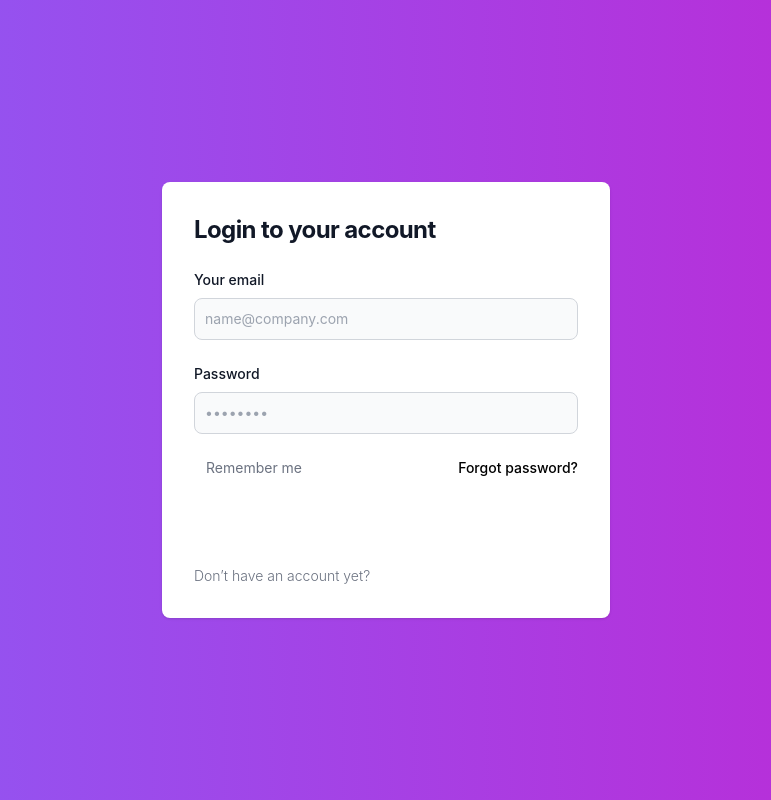
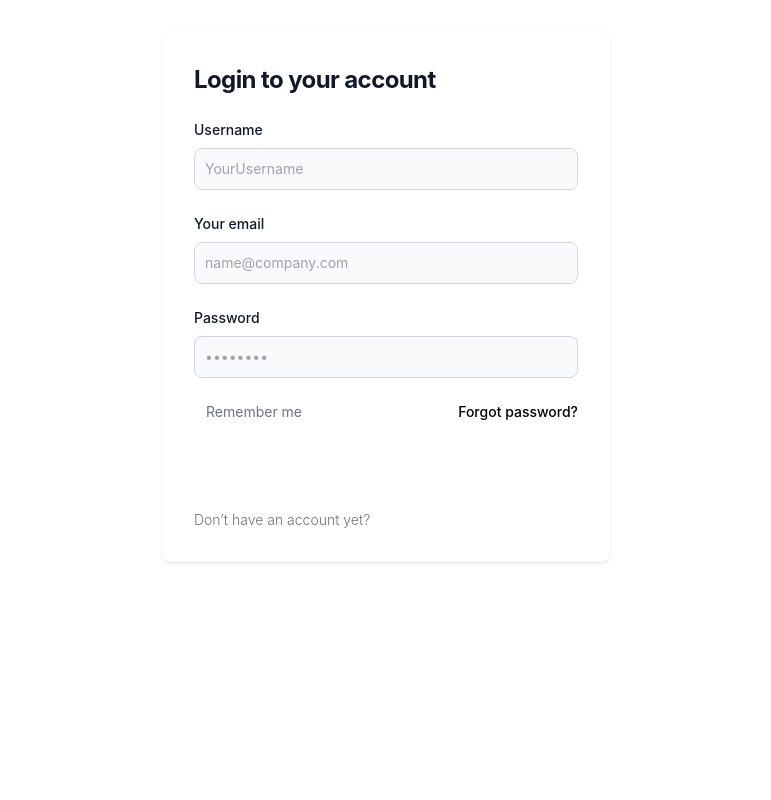
Before and after one commit to ycncy/Count-of-Money, a React (Create React App) app in the folder client/: page /login in a window 1280 px wide. Shown: the whole page, without its empty margins (254-1025 px from the left). Built offline with nearby package versions, Linux system fonts and the light colour scheme.

Commit message:
rfeature/register-login

```diff
--- a/client/package.json
+++ b/client/package.json
@@ -12,6 +12,7 @@
     "@types/react": "^18.2.37",
     "@types/react-chartjs-2": "^2.5.7",
     "@types/react-dom": "^18.2.15",
+    "axios": "^1.6.2",
     "chart.js": "^4.4.0",
     "react": "^18.2.0",
     "react-chartjs-2": "^5.2.0",
--- a/client/src/authentication/Login.tsx
+++ b/client/src/authentication/Login.tsx
@@ -1,50 +1,124 @@
-import React from "react";
-import {Link} from "react-router-dom";
+import React, { FormEvent } from 'react';
+import { Link } from 'react-router-dom';
+import axios from 'axios';
+import { useNavigate } from 'react-router-dom';
+
 export default function Login() {
+  const [errorMessage, setErrorMessage] = React.useState('');
+  let navigate = useNavigate();
+
+  const handleSubmit = async (event: FormEvent<HTMLFormElement>) => {
+    event.preventDefault();
+    const formData = new FormData(event.currentTarget);
+    const form = {
+      email: formData.get('email'),
+      password: formData.get('password'),
+    };
+    console.log(process.env.REACT_APP_API_URL);
+    const { data } = await axios.post(
+      process.env.REACT_APP_API_URL + 'auth/login',
+      form
+    );
+    if (data.status === parseInt('401')) {
+      setErrorMessage(data.response);
+    } else {
+      if (data.status === parseInt('404')) {
+        console.log('User not found');
+      } else {
+        localStorage.setItem('token', data.token);
+        navigate('/');
+      }
+    }
+  };
   return (
-        <section className="bg-gradient-to-r from-violet-500 to-fuchsia-900">
-            <div className="flex flex-col items-center justify-center px-6 py-8 mx-auto md:h-screen lg:py-0 h-14 bg-gradient-to-r from-violet-500 to-fuchsia-600">
-                <div
-                    className="w-full bg-white rounded-lg shadow dark:border md:mt-0 sm:max-w-md xl:p-0 dark:bg-gray-800 dark:border-gray-700"
-                >
-                    <div className="p-6 space-y-4 md:space-y-6 sm:p-8">
-                        <h1 className="text-xl font-bold leading-tight tracking-tight text-gray-900 md:text-2xl dark:text-white">
+    <section className=''>
+      <div className='flex flex-col items-center justify-center px-6 py-8 mx-auto '>
+        <div className='w-full bg-white rounded-lg shadow dark:border md:mt-0 sm:max-w-md xl:p-0 dark:bg-gray-800 dark:border-gray-700'>
+          <div className='p-6 space-y-4 md:space-y-6 sm:p-8'>
+            <h1 className='text-xl font-bold leading-tight tracking-tight text-gray-900 md:text-2xl dark:text-white'>
               Login to your account
             </h1>
-                        <form className="space-y-4 md:space-y-6" action="#">
+            <form className='space-y-4 md:space-y-6' onSubmit={handleSubmit}>
               <div>
-                                <label htmlFor="email"
-                                       className="block mb-2 text-sm font-medium text-gray-900 dark:text-white">Your
-                                    email</label>
-                                <input type="email" name="email" id="email"
-                                       className="bg-gray-50 border border-gray-300 text-gray-900 sm:text-sm rounded-lg focus:ring-primary-600 focus:border-primary-600 block w-full p-2.5 dark:bg-gray-700 dark:border-gray-600 dark:placeholder-gray-400 dark:text-white dark:focus:ring-blue-500 dark:focus:border-blue-500"
-                                       placeholder="name@company.com" required/>
+                <label
+                  htmlFor='username'
+                  className='block mb-2 text-sm font-medium text-gray-900 dark:text-white'
+                >
+                  Username
+                </label>
+                <input
+                  type='text'
+                  name='username'
+                  id='username'
+                  className='bg-gray-50 border border-gray-300 text-gray-900 sm:text-sm rounded-lg focus:ring-primary-600 focus:border-primary-600 block w-full p-2.5 dark:bg-gray-700 dark:border-gray-600 dark:placeholder-gray-400 dark:text-white dark:focus:ring-blue-500 dark:focus:border-blue-500'
+                  placeholder='YourUsername'
+                  required
+                />
               </div>
               <div>
-                                <label htmlFor="password"
-                                       className="block mb-2 text-sm font-medium text-gray-900 dark:text-white">Password</label>
-                                <input type="password" name="password" id="password" placeholder="••••••••"
-                                       className="bg-gray-50 border border-gray-300 text-gray-900 sm:text-sm rounded-lg focus:ring-primary-600 focus:border-primary-600 block w-full p-2.5 dark:bg-gray-700 dark:border-gray-600 dark:placeholder-gray-400 dark:text-white dark:focus:ring-blue-500 dark:focus:border-blue-500"
-                                       required/>
+                <label
+                  htmlFor='email'
+                  className='block mb-2 text-sm font-medium text-gray-900 dark:text-white'
+                >
+                  Your email
+                </label>
+                <input
+                  type='email'
+                  name='email'
+                  id='email'
+                  className='bg-gray-50 border border-gray-300 text-gray-900 sm:text-sm rounded-lg focus:ring-primary-600 focus:border-primary-600 block w-full p-2.5 dark:bg-gray-700 dark:border-gray-600 dark:placeholder-gray-400 dark:text-white dark:focus:ring-blue-500 dark:focus:border-blue-500'
+                  placeholder='name@company.com'
+                  required
+                />
               </div>
-                            <div className="flex items-center justify-between">
-                                <div className="flex items-start">
-                                    <div className="ml-3 text-sm">
-                                        <label htmlFor="remember" className="text-gray-500 dark:text-gray-300">Remember
-                                            me</label>
+              <div>
+                <label
+                  htmlFor='password'
+                  className='block mb-2 text-sm font-medium text-gray-900 dark:text-white'
+                >
+                  Password
+                </label>
+                <input
+                  type='password'
+                  name='password'
+                  id='password'
+                  placeholder='••••••••'
+                  className='bg-gray-50 border border-gray-300 text-gray-900 sm:text-sm rounded-lg focus:ring-primary-600 focus:border-primary-600 block w-full p-2.5 dark:bg-gray-700 dark:border-gray-600 dark:placeholder-gray-400 dark:text-white dark:focus:ring-blue-500 dark:focus:border-blue-500'
+                  required
+                />
+              </div>
+              <div className='flex items-center justify-between'>
+                <div className='flex items-start'>
+                  <div className='ml-3 text-sm'>
+                    <label
+                      htmlFor='remember'
+                      className='text-gray-500 dark:text-gray-300'
+                    >
+                      Remember me
+                    </label>
                   </div>
                 </div>
-                                <a href="#"
-                                   className="text-sm font-medium text-primary-600 hover:underline dark:text-primary-500">Forgot
-                                    password?</a>
+                <a
+                  href='#'
+                  className='text-sm font-medium text-primary-600 hover:underline dark:text-primary-500'
+                >
+                  Forgot password?
+                </a>
               </div>
-                            <button type="submit"
-                                    className="w-full text-white bg-primary-600 hover:bg-primary-700 focus:ring-4 focus:outline-none focus:ring-primary-300 font-medium rounded-lg text-sm px-5 py-2.5 text-center dark:bg-primary-600 dark:hover:bg-primary-700 dark:focus:ring-primary-800">Sign
-                                in
+              <button
+                type='submit'
+                className='w-full text-white bg-primary-600 hover:bg-primary-700 focus:ring-4 focus:outline-none focus:ring-primary-300 font-medium rounded-lg text-sm px-5 py-2.5 text-center dark:bg-primary-600 dark:hover:bg-primary-700 dark:focus:ring-primary-800'
+              >
+                Sign in
               </button>
-                            <p className="text-sm font-light text-gray-500 dark:text-gray-400">
+              <p className='text-sm font-light text-gray-500 dark:text-gray-400'>
                 Don’t have an account yet?
-                                <Link to='/register'className='text-white hover:text-gray-300 mx-4'>Register</Link>
+                <Link
+                  to='/register'
+                  className='text-white hover:text-gray-300 mx-4'
+                >
+                  Register
+                </Link>
               </p>
             </form>
           </div>
--- a/client/src/authentication/Register.tsx
+++ b/client/src/authentication/Register.tsx
@@ -1,38 +1,171 @@
-import React from "react";
-import { Link } from "react-router-dom";
-import Login from "./Login";
+import React, { ChangeEvent, FormEvent, useState } from 'react';
+import { Link } from 'react-router-dom';
+import { useNavigate } from 'react-router-dom';
+import axios from 'axios';
 export default function Register() {
+  let navigate = useNavigate();
+  const [formData, setFormData] = useState({
+    username: '',
+    email: '',
+    password: '',
+    baseCurrency: '',
+    keyWords: [],
+    provider: '',
+  });
+  const handleChange = (e: ChangeEvent<HTMLInputElement>) => {
+    setFormData({
+      ...formData,
+      [e.target.name]: e.target.value,
+    });
+  };
+
+  const handleSubmit = async (e: FormEvent<HTMLFormElement>) => {
+    e.preventDefault();
+    console.log(formData);
+
+    try {
+      const response = await axios.post(
+        process.env.REACT_APP_API_URL + 'auth/register',
+        formData
+      );
+      console.log(response);
+      navigate('/');
+      console.log('User registered successfully:', response.data);
+    } catch (error) {
+      if (error instanceof Error) {
+        console.error('Registration failed:', error.message);
+      } else {
+        console.error('An unexpected error occurred during registration.');
+      }
+    }
+  };
   return (
-        <section className="bg-gradient-to-r from-violet-500 to-fuchsia-900">
-            <div className="flex flex-col items-center justify-center px-6 py-8 mx-auto md:h-screen lg:py-0">
-                <div
-                    className="w-full bg-white rounded-lg shadow dark:border md:mt-0 sm:max-w-md xl:p-0 dark:bg-gray-800 dark:border-gray-700">
-                    <div className="p-6 space-y-4 md:space-y-6 sm:p-8">
-                        <h1 className="text-xl font-bold leading-tight tracking-tight text-gray-900 md:text-2xl dark:text-white">
+    <section className='bg-gradient-to-r from-violet-500 to-fuchsia-900'>
+      <div className='flex flex-col items-center justify-center px-6 py-8 mx-auto md:h-screen lg:py-0'>
+        <div className='w-full bg-white rounded-lg shadow dark:border md:mt-0 sm:max-w-md xl:p-0 dark:bg-gray-800 dark:border-gray-700'>
+          <div className='p-6 space-y-4 md:space-y-6 sm:p-8'>
+            <h1 className='text-xl font-bold leading-tight tracking-tight text-gray-900 md:text-2xl dark:text-white'>
               Create an account
             </h1>
-                        <form className="space-y-4 md:space-y-6" action="#">
-                            <div >
-                                <label htmlFor="email" className="block mb-2 text-sm font-medium text-gray-900 dark:text-white">Your
-                                    email</label>
-                                <input type="email" name="email" id="email" className="bg-gray-50 border border-gray-300 text-gray-900 sm:text-sm rounded-lg focus:ring-primary-600 focus:border-primary-600 block w-full p-2.5 dark:bg-gray-700 dark:border-gray-600 dark:placeholder-gray-400 dark:text-white dark:focus:ring-blue-500 dark:focus:border-blue-500" placeholder="name@company.com" required/>
+            <form className='space-y-4 md:space-y-6' onSubmit={handleSubmit}>
+              <div>
+                <label
+                  htmlFor='username'
+                  className='block mb-2 text-sm font-medium text-gray-900 dark:text-white'
+                >
+                  Username
+                </label>
+                <input
+                  type='text'
+                  name='username'
+                  id='username'
+                  value={formData.username}
+                  onChange={handleChange}
+                  className='bg-gray-50 border border-gray-300 text-gray-900 sm:text-sm rounded-lg focus:ring-primary-600 focus:border-primary-600 block w-full p-2.5 dark:bg-gray-700 dark:border-gray-600 dark:placeholder-gray-400 dark:text-white dark:focus:ring-blue-500 dark:focus:border-blue-500'
+                  placeholder='username'
+                  required
+                />
               </div>
               <div>
-                                <label htmlFor="password" className="block mb-2 text-sm font-medium text-gray-900 dark:text-white">Password</label>
-                                <input type="password" name="password" id="password" placeholder="••••••••" className="bg-gray-50 border border-gray-300 text-gray-900 sm:text-sm rounded-lg focus:ring-primary-600 focus:border-primary-600 block w-full p-2.5 dark:bg-gray-700 dark:border-gray-600 dark:placeholder-gray-400 dark:text-white dark:focus:ring-blue-500 dark:focus:border-blue-500" required/>
+                <label
+                  htmlFor='email'
+                  className='block mb-2 text-sm font-medium text-gray-900 dark:text-white'
+                >
+                  Your email
+                </label>
+                <input
+                  type='email'
+                  name='email'
+                  id='email'
+                  value={formData.email}
+                  onChange={handleChange}
+                  className='bg-gray-50 border border-gray-300 text-gray-900 sm:text-sm rounded-lg focus:ring-primary-600 focus:border-primary-600 block w-full p-2.5 dark:bg-gray-700 dark:border-gray-600 dark:placeholder-gray-400 dark:text-white dark:focus:ring-blue-500 dark:focus:border-blue-500'
+                  placeholder='name@company.com'
+                  required
+                />
               </div>
               <div>
-                                <label htmlFor="confirm-password"
-                                       className="block mb-2 text-sm font-medium text-gray-900 dark:text-white">Confirm
-                                    password</label>
-                                <input type="confirm-password" name="confirm-password" id="confirm-password" placeholder="••••••••" className="bg-gray-50 border border-gray-300 text-gray-900 sm:text-sm rounded-lg focus:ring-primary-600 focus:border-primary-600 block w-full p-2.5 dark:bg-gray-700 dark:border-gray-600 dark:placeholder-gray-400 dark:text-white dark:focus:ring-blue-500 dark:focus:border-blue-500" required/>
+                <label
+                  htmlFor='password'
+                  className='block mb-2 text-sm font-medium text-gray-900 dark:text-white'
+                >
+                  Password
+                </label>
+                <input
+                  type='password'
+                  name='password'
+                  id='password'
+                  placeholder='••••••••'
+                  className='bg-gray-50 border border-gray-300 text-gray-900 sm:text-sm rounded-lg focus:ring-primary-600 focus:border-primary-600 block w-full p-2.5 dark:bg-gray-700 dark:border-gray-600 dark:placeholder-gray-400 dark:text-white dark:focus:ring-blue-500 dark:focus:border-blue-500'
+                  required
+                />
               </div>
-                            <button type="submit"
-                                    className="w-full text-white bg-primary-600 hover:bg-primary-700 focus:ring-4 focus:outline-none focus:ring-primary-300 font-medium rounded-lg text-sm px-5 py-2.5 text-center dark:bg-primary-600 dark:hover:bg-primary-700 dark:focus:ring-primary-800">
+              {/* <div>
+                <label
+                  htmlFor='confirm-password'
+                  className='block mb-2 text-sm font-medium text-gray-900 dark:text-white'
+                >
+                  Confirm password
+                </label>
+                <input
+                  type='password'
+                  name='confirm-password'
+                  id='confirm-password'
+                  placeholder='••••••••'
+                  className='bg-gray-50 border border-gray-300 text-gray-900 sm:text-sm rounded-lg focus:ring-primary-600 focus:border-primary-600 block w-full p-2.5 dark:bg-gray-700 dark:border-gray-600 dark:placeholder-gray-400 dark:text-white dark:focus:ring-blue-500 dark:focus:border-blue-500'
+                  required
+                />
+              </div> */}
+              <div>
+                <label
+                  htmlFor='baseCurrency'
+                  className='block mb-2 text-sm font-medium text-gray-900 dark:text-white'
+                >
+                  Base Currency
+                </label>
+                <input
+                  type='text'
+                  name='baseCurrency'
+                  id='baseCurrency'
+                  value={formData.baseCurrency}
+                  onChange={handleChange}
+                  className='bg-gray-50 border border-gray-300 text-gray-900 sm:text-sm rounded-lg focus:ring-primary-600 focus:border-primary-600 block w-full p-2.5 dark:bg-gray-700 dark:border-gray-600 dark:placeholder-gray-400 dark:text-white dark:focus:ring-blue-500 dark:focus:border-blue-500'
+                  placeholder='Base Currency'
+                  required
+                />
+              </div>
+              <div>
+                <label
+                  htmlFor='provider'
+                  className='block mb-2 text-sm font-medium text-gray-900 dark:text-white'
+                >
+                  Provider
+                </label>
+                <input
+                  type='text'
+                  name='provider'
+                  id='provider'
+                  value={formData.provider}
+                  onChange={handleChange}
+                  className='bg-gray-50 border border-gray-300 text-gray-900 sm:text-sm rounded-lg focus:ring-primary-600 focus:border-primary-600 block w-full p-2.5 dark:bg-gray-700 dark:border-gray-600 dark:placeholder-gray-400 dark:text-white dark:focus:ring-blue-500 dark:focus:border-blue-500'
+                  placeholder='Provider'
+                  required
+                />
+              </div>
+              <button
+                type='submit'
+                className='w-full text-white bg-primary-600 hover:bg-primary-700 focus:ring-4 focus:outline-none focus:ring-primary-300 font-medium rounded-lg text-sm px-5 py-2.5 text-center dark:bg-primary-600 dark:hover:bg-primary-700 dark:focus:ring-primary-800'
+              >
                 Create an account
               </button>
-                            <p className="text-sm font-light text-gray-500 dark:text-gray-400">Already have an account?
-                                <Link to='/login'className='text-white hover:text-gray-300 mx-4'>Login</Link>
+              <p className='text-sm font-light text-gray-500 dark:text-gray-400'>
+                Already have an account?
+                <Link
+                  to='/login'
+                  className='text-white hover:text-gray-300 mx-4'
+                >
+                  Login
+                </Link>
               </p>
             </form>
           </div>
```
Also changed, not shown: client/src/authentication/Profile.tsx (+68 -95 lines), 1 other file (tests, documents, lock files or other folders). Lines whose indentation alone changed are shown as unchanged.
